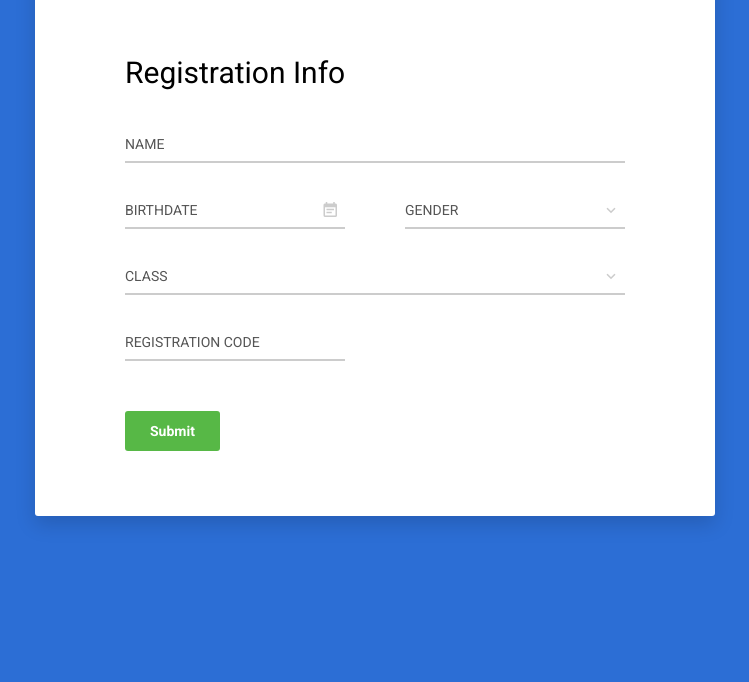
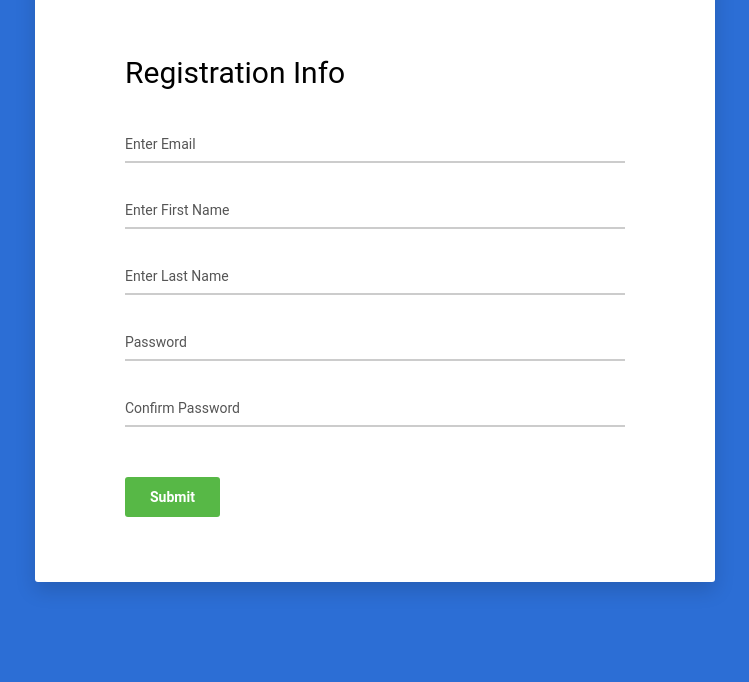
Before and after one commit to sifatkamal/Desk-Accessories-E-Commerce-Shop, a Flask app: template Website/templates/registration.html in a window 1280 px wide. Shown: the part 310-992 px from the top of the page, without its empty margins (265-1014 px from the left). Before the commit the page ends 837 px from the top, so only its background shows below. Run offline with Flask 2, Linux system fonts and the light colour scheme; the template is opened without the code that fills it, so the values that code supplies are empty; some libraries are stand-ins or nearby versions.

Commit message:
registration added

```diff
--- a/Website/auth.py
+++ b/Website/auth.py
@@ -7,3 +7,9 @@ auth = Blueprint('auth', __name__)
 def login():
 
     return render_template("login.html")
+
+@auth.route('/registration')
+
+def registration():
+
+    return render_template("registration.html")
--- a/Website/templates/login.html
+++ b/Website/templates/login.html
@@ -167,7 +167,7 @@
                             <h2>New to our Shop?</h2>
                             <p>There are advances being made in science and technology
                                 everyday, and a good example of this is the</p>
-                            <a href="#" class="btn_3">Create an Account</a>
+                            <a href="registration.html" class="btn_3">Create an Account</a>
                         </div>
                     </div>
                 </div>
--- a/Website/templates/registration.html
+++ b/Website/templates/registration.html
@@ -1,4 +1,5 @@
 <!DOCTYPE html>
+
 <html lang="en">
 
 <head>
@@ -10,20 +11,29 @@
     <meta name="keywords" content="Colorlib Templates">
 
     <!-- Title Page-->
-    <title>Au Register Forms by Colorlib</title>
+    <title>Registration</title>
 
     <!-- Icons font CSS-->
-    <link href="vendor/mdi-font/css/material-design-iconic-font.min.css" rel="stylesheet" media="all">
-    <link href="vendor/font-awesome-4.7/css/font-awesome.min.css" rel="stylesheet" media="all">
+
+    <link rel="stylesheet" href="{{ url_for('static', filename='vendor/mdi-font/css/material-design-iconic-font.min.css') }}">
+
+    <link rel="stylesheet" href="{{ url_for('static', filename='vendor/font-awesome-4.7/css/font-awesome.min.css') }}">
+
+
     <!-- Font special for pages-->
-    <link href="https://fonts.googleapis.com/css?family=Roboto:100,100i,300,300i,400,400i,500,500i,700,700i,900,900i" rel="stylesheet">
+
+    <link rel="stylesheet" href="{{ url_for('static', filename='https://fonts.googleapis.com/css?family=Roboto:100,100i,300,300i,400,400i,500,500i,700,700i,900,900i') }}">
 
     <!-- Vendor CSS-->
-    <link href="vendor/select2/select2.min.css" rel="stylesheet" media="all">
-    <link href="vendor/datepicker/daterangepicker.css" rel="stylesheet" media="all">
+
+    <link rel="stylesheet" href="{{ url_for('static', filename='vendor/select2/select2.min.css') }}">
+
+    <link rel="stylesheet" href="{{ url_for('static', filename='vendor/datepicker/daterangepicker.css') }}">
 
     <!-- Main CSS-->
-    <link href="css/main.css" rel="stylesheet" media="all">
+
+    <link rel="stylesheet" href="{{ url_for('static', filename='css/main.css') }}">
+
 </head>
 
 <body>
@@ -34,51 +44,53 @@
                 <div class="card-body">
                     <h2 class="title">Registration Info</h2>
                     <form method="POST">
+
                         <div class="input-group">
-                            <input class="input--style-1" type="text" placeholder="NAME" name="name">
+                            <input class="input--style-1" type="email" placeholder="Enter Email" name="email">
                         </div>
-                        <div class="row row-space">
-                            <div class="col-2">
+
+
                         <div class="input-group">
-                                    <input class="input--style-1 js-datepicker" type="text" placeholder="BIRTHDATE" name="birthday">
-                                    <i class="zmdi zmdi-calendar-note input-icon js-btn-calendar"></i>
+                            <input class="input--style-1" type="text" placeholder="Enter First Name" name="first name">
                         </div>
+
+                        <div class="input-group">
+                            <input class="input--style-1" type="text" placeholder="Enter Last Name" name="last name">
                         </div>
-                            <div class="col-2">
+
                         <div class="input-group">
-                                    <div class="rs-select2 js-select-simple select--no-search">
-                                        <select name="gender">
-                                            <option disabled="disabled" selected="selected">GENDER</option>
-                                            <option>Male</option>
-                                            <option>Female</option>
-                                            <option>Other</option>
-                                        </select>
-                                        <div class="select-dropdown"></div>
+                            <input class="input--style-1" type="password" placeholder="Password" name="password">
                         </div>
+
+                        <div class="input-group">
+                            <input class="input--style-1" type="password" placeholder="Confirm Password" name="password">
                         </div>
-                            </div>
-                        </div>
+
+
+
+
+                        <!-- <div class="col-1">
                             <div class="input-group">
-                            <div class="rs-select2 js-select-simple select--no-search">
-                                <select name="class">
-                                    <option disabled="disabled" selected="selected">CLASS</option>
-                                    <option>Class 1</option>
-                                    <option>Class 2</option>
-                                    <option>Class 3</option>
-                                </select>
-                                <div class="select-dropdown"></div>
-                            </div>
-                        </div>
-                        <div class="row row-space">
-                            <div class="col-2">
-                                <div class="input-group">
-                                    <input class="input--style-1" type="text" placeholder="REGISTRATION CODE" name="res_code">
-                                </div>
-                            </div>
-                        </div>
+                                <input class="input--style-1" type="text" placeholder="Enter First Name" name="first name">
+                            </div> -->
+
+
                                 <div class="p-t-20">
                                     <button class="btn btn--radius btn--green" type="submit">Submit</button>
                                 </div>
+
+
+
+                            </div>
+
+
+
+
+                        </div>
+
+
+
+
                     </form>
                 </div>
             </div>
@@ -86,16 +98,24 @@
     </div>
 
     <!-- Jquery JS-->
-    <script src="vendor/jquery/jquery.min.js"></script>
+
+    <script src="{{ url_for('static', filename='vendor/jquery/jquery.min.js')}}"></script>
+
+
     <!-- Vendor JS-->
-    <script src="vendor/select2/select2.min.js"></script>
-    <script src="vendor/datepicker/moment.min.js"></script>
-    <script src="vendor/datepicker/daterangepicker.js"></script>
+
+    <script src="{{ url_for('static', filename='vendor/select2/select2.min.js')}}"></script>
+
+    <script src="{{ url_for('static', filename='vendor/datepicker/moment.min.js')}}"></script>
+
+    <script src="{{ url_for('static', filename='vendor/datepicker/daterangepicker.js')}}"></script>
+
 
     <!-- Main JS-->
-    <script src="js/global.js"></script>
 
-</body><!-- This templates was made by Colorlib (https://colorlib.com) -->
+    <script src="{{ url_for('static', filename='js/global.js')}}"></script>
+
+
+</body>
 
 </html>
-<!-- end document-->
```
Lines whose indentation alone changed are shown as unchanged.
